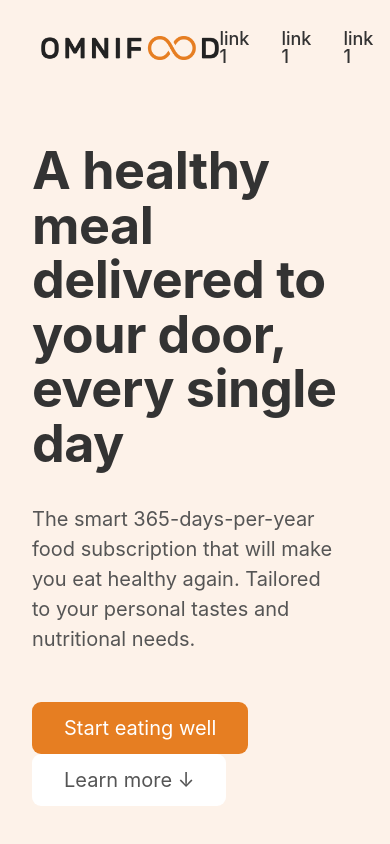
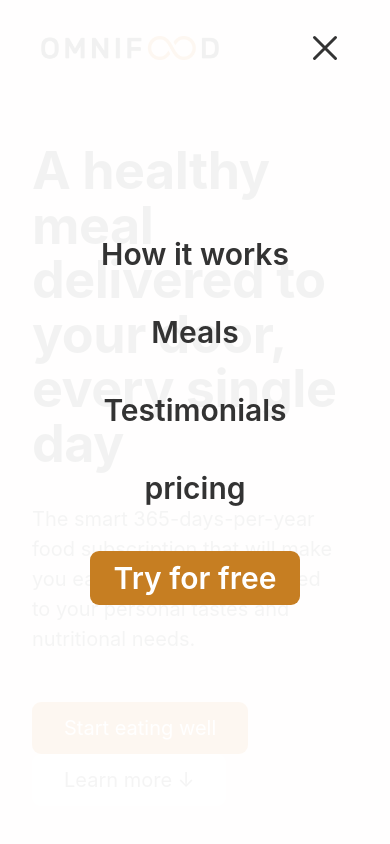
Before and after one commit to KhatunaKhatuna/omnifood, a plain HTML site: page index.html in a window 390 px wide. Shown: the top 844 px of the page. Drawn offline with nearby package versions, Linux system fonts and the light colour scheme.

Commit message:
add mobile navigation (hamburger menu)

```diff
--- a/index.html
+++ b/index.html
@@ -15,19 +15,25 @@
     <link rel="stylesheet" href="style.css" />
   </head>
   <body>
-    <header class="header">
-      <img class="logo" alt="logo" src="img/omnifood-logo.png" />
+    <header class="header nav-open">
+      <a href="#">
+        <img class="logo" alt="logo" src="img/omnifood-logo.png"
+      /></a>
       <nav class="main-nav">
         <ul class="main-nav-list">
-          <li><a class="main-nav-link" href="#">link 1</a></li>
-          <li><a class="main-nav-link" href="#">link 1</a></li>
-          <li><a class="main-nav-link" href="#">link 1</a></li>
-          <li><a class="main-nav-link" href="#">link 1</a></li>
-          <li><a class="main-nav-link" href="#">link 1</a></li>
-          <li><a class="main-nav-link nav-cta" href="#">link 1</a></li>
+          <li><a class="main-nav-link" href="#">How it works</a></li>
+          <li><a class="main-nav-link" href="#">Meals</a></li>
+          <li><a class="main-nav-link" href="#">Testimonials</a></li>
+          <li><a class="main-nav-link" href="#">pricing</a></li>
+          <li><a class="main-nav-link nav-cta" href="#">Try for free</a></li>
         </ul>
       </nav>
+      <button class="btn-mobile-nav">
+        <ion-icon class="icon-mobile-nav" name="menu-outline"></ion-icon>
+        <ion-icon class="icon-mobile-nav" name="close-outline"></ion-icon>
+      </button>
     </header>
+
     <main>
       <section class="section-hero">
         <div class="hero">
@@ -91,8 +97,9 @@
             Your daily dose of health in 3 simple steps
           </h2>
         </div>
-        <!-- Step 1 -->
+
         <div class="container grid grid--2--cols grid--center-verticaly">
+          <!-- Step 1 -->
           <div class="step-text-box">
             <p class="step-number">01</p>
             <h3 class="heading-tertiary">
@@ -150,6 +157,7 @@
           </div>
         </div>
       </section>
+
       <section class="section-meals">
         <div class="container center-text">
           <span class="subheading">Meals</span>
@@ -268,6 +276,7 @@
           <a href="#" class="link">See all recipies &rarr;</a>
         </div>
       </section>
+
       <section class="section-testimonials">
         <div class="testimonials-container">
           <span class="subheading">Testimonials</span>
@@ -400,11 +409,13 @@
           </figure>
         </div>
       </section>
+
       <section class="section-pricing">
         <div class="container center-text">
           <span class="subheading">Pricing</span>
           <h2 class="heading-secondary">Eating well without breaking bank</h2>
         </div>
+
         <div class="container grid grid--2--cols margin-bottom-mb">
           <div class="pricing-plan pricing-plan--starter">
             <header class="plan-header">
@@ -460,12 +471,14 @@
             </div>
           </div>
         </div>
+
         <div class="container grid">
           <aside class="plan-details">
             Prices include all applicable taxes. You can cancel at any time.
             Both plans include the following:
           </aside>
         </div>
+
         <div class="container grid grid--4--cols">
           <div class="feature">
             <ion-icon class="feature-icon" name="infinite-outline"></ion-icon>
@@ -501,6 +514,7 @@
           </div>
         </div>
       </section>
+
       <section class="section-cta">
         <div class="container">
           <div class="cta">
--- a/style.css
+++ b/style.css
@@ -77,6 +77,7 @@ body {
   line-height: 1;
   font-weight: 400;
   color: #555;
+  overflow-x: hidden;
 }
 /* General components */
 .heading-primary,
@@ -209,6 +210,7 @@ strong {
   /* when you want that header was sticky its better to give height*/
   height: 9.6rem;
   padding: 0 41px;
+  position: relative;
 }
 .logo {
   height: 2.4rem;
@@ -223,7 +225,7 @@ strong {
 .main-nav-link:visited {
   display: inline-block;
   color: #333;
-  font-weight: 500;
+  font-weight: 600;
   font-size: 1.8rem;
   transition: all 0.3s;
 }
@@ -243,6 +245,24 @@ strong {
 .main-nav-link.nav-cta:active {
   background-color: #cf711f;
 }
+
+/* Mobile nav */
+.btn-mobile-nav {
+  background: none;
+  display: none;
+}
+
+.icon-mobile-nav {
+  width: 4.8rem;
+  height: 4.8rem;
+  color: #333;
+}
+
+/*  select by name or add other class*/
+.icon-mobile-nav[name="close-outline"] {
+  display: none;
+}
+
 /* Hero section */
 .section-hero {
   background-color: #fdf2e9;
@@ -268,9 +288,9 @@ strong {
   line-height: 1.5;
   margin-bottom: 4.8rem;
 }
-.hero-img {
+/* .hero-img {
   background-size: cover;
-}
+} */
 
 .hero-img {
   max-width: 100%;
@@ -689,10 +709,10 @@ strong {
   pointer-events: none;
   display: block;
   height: 100%;
-  width: 8rem;
+  width: 4rem;
   position: absolute;
   top: 0;
-  right: 0;
+  right: 5%;
   /* right: 20px;*/
   display: flex;
   align-items: center;
@@ -703,10 +723,69 @@ strong {
   align-self: end;
 }
 .cta-img-box {
-  background-image: url("./img/eating.jpg");
+  background-image: linear-gradient(
+      to right bottom,
+      hsla(28, 80%, 61%, 0.534),
+      hsla(28, 80%, 52%, 0.335)
+    ),
+    url("./img/eating.jpg");
   background-size: cover;
   background-position: center;
 }
 .cta *:focus {
   box-shadow: 0 0 0 0.8rem rgba(253, 242, 233, 0.5);
 }
+
+@media (max-width: 59em) {
+  /* mobile navigation */
+  .btn-mobile-nav {
+    display: block;
+  }
+  .main-nav {
+    background-color: #ffffffef;
+    position: absolute;
+    top: 0;
+    left: 0;
+    width: 100%;
+    height: 100vh;
+
+    display: flex;
+    align-items: center;
+    justify-content: center;
+
+    /* Allows NO transition at all (if need animation dont use display: none) */
+    /* display:none */
+
+    /* 1) Hide it visually */
+    opacity: 0;
+    /* 2) Make it uneccessible to mouse and keyboard */
+    pointer-events: none;
+    /* 3) Hide it from screen readers */
+    visibility: hidden;
+
+    transition: all 0.5s ease-in;
+    transform: translateX(100%);
+  }
+
+  .nav-open .main-nav {
+    opacity: 1;
+    pointer-events: auto;
+    visibility: visible;
+    transform: translateX(0);
+  }
+  /*  select by name or add other class*/
+  .nav-open .icon-mobile-nav[name="close-outline"] {
+    display: block;
+  }
+  .nav-open .icon-mobile-nav[name="menu-outline"] {
+    display: none;
+  }
+  .nav-open .main-nav-list {
+    flex-direction: column;
+    gap: 4.8rem;
+  }
+  .main-nav-link:link,
+  .main-nav-link:visited {
+    font-size: 3rem;
+  }
+}
```
